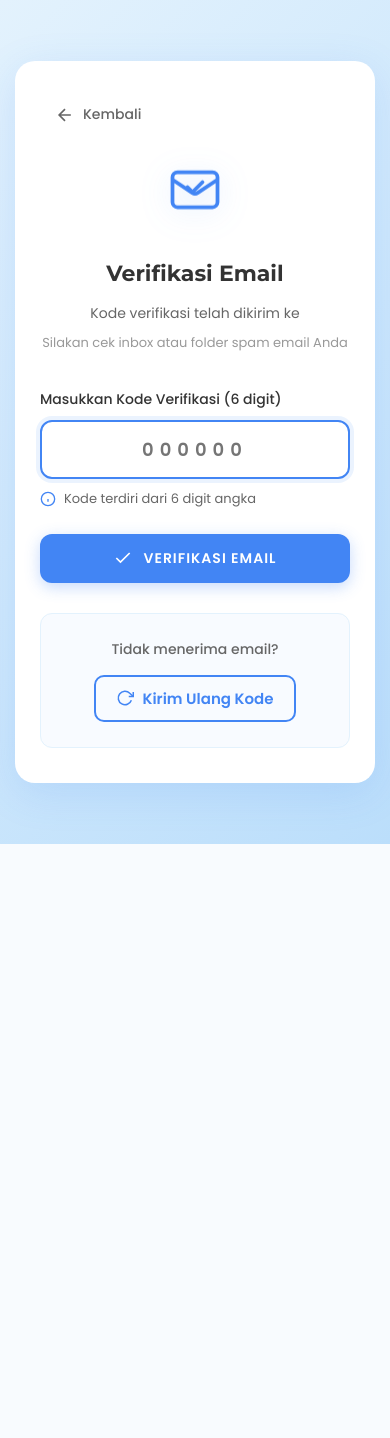
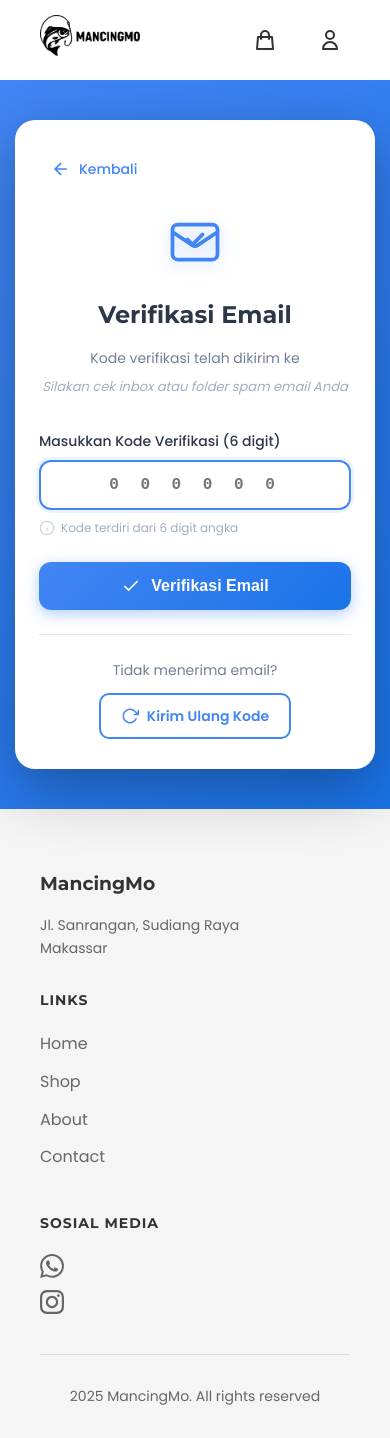
Before and after one commit to Ikrar37/Projek-MancingMo, a Django app: template templates/registration/verify_email.html in a window 390 px wide. Before the commit the page ends 844 px from the top, so only its background shows below. Run offline with Django 5.2, Linux system fonts and the light colour scheme; the template is opened without the code that fills it, so the values that code supplies are empty.

Commit message:
update notif register

```diff
--- a/static/css/verify_email.css
+++ b/static/css/verify_email.css
@@ -1,36 +1,21 @@
-* {
-    margin: 0;
-    padding: 0;
-    box-sizing: border-box;
-}
-
-body {
-    font-family: 'Poppins', sans-serif;
-    color: #333;
-    background: linear-gradient(135deg, #e3f2fd 0%, #bbdefb 100%);
-    min-height: 100vh;
+/* ========== VERIFY CONTAINER ========== */
+.verify-container {
+    min-height: calc(100vh - 200px);
     display: flex;
     align-items: center;
     justify-content: center;
-    padding: 20px;
-}
-
-h1, h2, h3, h4, h5, h6 {
-    font-family: 'Montserrat', sans-serif;
-}
-
-/* Verify Container */
-.verify-container {
-    width: 100%;
-    max-width: 500px;
+    padding: 60px 20px;
+    background: linear-gradient(135deg, #4285f4 0%, #1a73e8 100%);
 }
 
 .verify-card {
     background: white;
     border-radius: 20px;
-    padding: 50px 40px;
-    box-shadow: 0 10px 40px rgba(66, 133, 244, 0.15);
+    padding: 40px;
+    box-shadow: 0 20px 60px rgba(0, 0, 0, 0.3);
     position: relative;
+    width: 100%;
+    max-width: 500px;
 }
 
 /* Back Button */
@@ -38,185 +23,158 @@ h1, h2, h3, h4, h5, h6 {
     display: inline-flex;
     align-items: center;
     gap: 8px;
-    color: #666;
+    color: #4285f4;
     text-decoration: none;
     font-size: 14px;
     font-weight: 500;
-    margin-bottom: 30px;
-    padding: 8px 15px;
+    margin-bottom: 24px;
+    padding: 8px 12px;
     border-radius: 8px;
     transition: all 0.3s;
 }
 
 .back-button:hover {
-    background: #f5f5f5;
-    color: #4285f4;
-}
-
-.back-button svg {
-    transition: transform 0.3s;
-}
-
-.back-button:hover svg {
-    transform: translateX(-3px);
+    background-color: #e8f0fe;
+    transform: translateX(-4px);
 }
 
 /* Icon */
 .verify-icon {
-    text-align: center;
-    margin-bottom: 30px;
+    display: flex;
+    justify-content: center;
+    margin-bottom: 24px;
 }
 
 .verify-icon svg {
     color: #4285f4;
-    filter: drop-shadow(0 5px 15px rgba(66, 133, 244, 0.2));
-    animation: float 3s ease-in-out infinite;
-}
-
-@keyframes float {
-    0%, 100% { transform: translateY(0px); }
-    50% { transform: translateY(-10px); }
+    filter: drop-shadow(0 4px 8px rgba(66, 133, 244, 0.3));
 }
 
 /* Header */
 .verify-header {
     text-align: center;
-    margin-bottom: 35px;
+    margin-bottom: 32px;
 }
 
 .verify-header h1 {
+    font-family: 'Montserrat', sans-serif;
     font-size: 28px;
-    color: #333;
-    margin-bottom: 15px;
     font-weight: 700;
+    color: #2d3748;
+    margin-bottom: 12px;
 }
 
 .verify-header p {
-    color: #666;
+    color: #718096;
     font-size: 14px;
-    line-height: 1.6;
-    margin-bottom: 5px;
+    margin-bottom: 4px;
 }
 
-.email-text {
-    color: #4285f4 !important;
-    font-weight: 600 !important;
-    font-size: 15px !important;
+.verify-header .email-text {
+    color: #4285f4;
+    font-weight: 600;
+    font-size: 16px;
+    margin-top: 8px;
+    margin-bottom: 8px;
 }
 
-.check-email {
-    font-size: 13px !important;
-    color: #999 !important;
-    margin-top: 8px;
+.verify-header .check-email {
+    color: #a0aec0;
+    font-size: 13px;
+    font-style: italic;
 }
 
 /* Form */
 .form-group {
-    margin-bottom: 25px;
+    margin-bottom: 24px;
 }
 
 .form-group label {
     display: block;
-    margin-bottom: 10px;
     font-weight: 500;
-    color: #333;
+    color: #2d3748;
+    margin-bottom: 8px;
     font-size: 14px;
 }
 
 .form-group input {
     width: 100%;
-    padding: 16px 18px;
-    border: 2px solid #e0e0e0;
+    padding: 14px 16px;
+    border: 2px solid #e2e8f0;
     border-radius: 12px;
-    font-size: 20px;
-    font-family: 'Poppins', sans-serif;
+    font-size: 18px;
     font-weight: 600;
+    text-align: center;
     letter-spacing: 8px;
-    text-align: center;
     transition: all 0.3s;
-    background: #f9f9f9;
+    font-family: 'Courier New', monospace;
 }
 
 .form-group input:focus {
     outline: none;
     border-color: #4285f4;
-    background: white;
-    box-shadow: 0 0 0 4px rgba(66, 133, 244, 0.1);
+    box-shadow: 0 0 0 3px rgba(66, 133, 244, 0.1);
 }
 
 .input-hint {
     display: flex;
     align-items: center;
-    gap: 8px;
-    margin-top: 10px;
-    font-size: 13px;
-    color: #666;
+    gap: 6px;
+    margin-top: 8px;
+    font-size: 12px;
+    color: #a0aec0;
 }
 
 .input-hint svg {
-    color: #4285f4;
     flex-shrink: 0;
+    color: #cbd5e0;
 }
 
-/* Button Verify */
+/* Verify Button */
 .btn-verify {
     width: 100%;
-    background: #4285f4;
-    color: white;
-    padding: 16px;
-    border: none;
-    border-radius: 12px;
-    font-weight: 600;
-    font-size: 16px;
-    cursor: pointer;
-    text-transform: uppercase;
-    letter-spacing: 1px;
-    transition: all 0.3s;
-    font-family: 'Poppins', sans-serif;
     display: flex;
     align-items: center;
     justify-content: center;
     gap: 10px;
-    box-shadow: 0 4px 15px rgba(66, 133, 244, 0.3);
+    padding: 14px 24px;
+    background: linear-gradient(135deg, #4285f4 0%, #1a73e8 100%);
+    color: white;
+    border: none;
+    border-radius: 12px;
+    font-size: 16px;
+    font-weight: 600;
+    cursor: pointer;
+    transition: all 0.3s;
+    box-shadow: 0 4px 15px rgba(66, 133, 244, 0.4);
 }
 
-.btn-verify:hover {
-    background: #3367d6;
+.btn-verify:hover:not(:disabled) {
     transform: translateY(-2px);
-    box-shadow: 0 6px 20px rgba(66, 133, 244, 0.4);
+    box-shadow: 0 6px 20px rgba(66, 133, 244, 0.5);
 }
 
-.btn-verify:active {
-    transform: translateY(0px);
+.btn-verify:active:not(:disabled) {
+    transform: translateY(0);
 }
 
 .btn-verify:disabled {
-    background: #ccc;
+    opacity: 0.7;
     cursor: not-allowed;
-    transform: none;
-    box-shadow: none;
-}
-
-.btn-verify svg {
-    width: 20px;
-    height: 20px;
 }
 
 /* Resend Section */
 .resend-section {
-    margin-top: 30px;
-    padding: 25px;
-    background: #f8fbff;
-    border-radius: 12px;
+    margin-top: 24px;
     text-align: center;
-    border: 1px solid #e3f2fd;
+    padding-top: 24px;
+    border-top: 1px solid #e2e8f0;
 }
 
 .resend-text {
-    color: #666;
+    color: #718096;
     font-size: 14px;
-    margin-bottom: 15px;
-    font-weight: 500;
+    margin-bottom: 12px;
 }
 
 .btn-resend {
@@ -225,8 +183,8 @@ h1, h2, h3, h4, h5, h6 {
     gap: 8px;
     color: #4285f4;
     text-decoration: none;
+    font-size: 14px;
     font-weight: 600;
-    font-size: 15px;
     padding: 10px 20px;
     border: 2px solid #4285f4;
     border-radius: 10px;
@@ -234,21 +192,20 @@ h1, h2, h3, h4, h5, h6 {
 }
 
 .btn-resend:hover {
-    background: #4285f4;
+    background-color: #4285f4;
     color: white;
     transform: translateY(-2px);
-    box-shadow: 0 5px 15px rgba(66, 133, 244, 0.3);
-}
-
-.btn-resend svg {
-    width: 18px;
-    height: 18px;
+    box-shadow: 0 4px 12px rgba(66, 133, 244, 0.3);
 }
 
 /* Responsive */
-@media (max-width: 768px) {
+@media (max-width: 576px) {
+    .verify-container {
+        padding: 40px 15px;
+    }
+
     .verify-card {
-        padding: 40px 30px;
+        padding: 30px 24px;
     }
 
     .verify-header h1 {
@@ -256,37 +213,12 @@ h1, h2, h3, h4, h5, h6 {
     }
 
     .verify-icon svg {
-        width: 70px;
-        height: 70px;
-    }
-}
-
-@media (max-width: 480px) {
-    body {
-        padding: 15px;
-    }
-
-    .verify-card {
-        padding: 35px 25px;
-    }
-
-    .verify-header h1 {
-        font-size: 22px;
+        width: 60px;
+        height: 60px;
     }
 
     .form-group input {
-        font-size: 18px;
-        padding: 14px 16px;
+        font-size: 16px;
         letter-spacing: 6px;
     }
-
-    .btn-verify {
-        padding: 14px;
-        font-size: 14px;
-    }
-
-    .verify-icon svg {
-        width: 60px;
-        height: 60px;
-    }
 }
--- a/templates/registration/verify_email.html
+++ b/templates/registration/verify_email.html
@@ -1,14 +1,13 @@
-<!DOCTYPE html>
-<html lang="id">
-<head>
-    <meta charset="UTF-8">
-    <meta name="viewport" content="width=device-width, initial-scale=1.0">
-    <title>Verifikasi Email - MancingMo</title>
+{% extends 'base.html' %}
 {% load static %}
+
+{% block title %}Verifikasi Email - MancingMo{% endblock %}
+
+{% block extra_css %}
 <link rel="stylesheet" href="{% static 'css/verify_email.css' %}">
-    <link href="https://fonts.googleapis.com/css2?family=Poppins:wght@300;400;500;600;700&family=Montserrat:wght@600;700&display=swap" rel="stylesheet">
-</head>
-<body>
+{% endblock %}
+
+{% block content %}
 <!-- Verify Email Section -->
 <div class="verify-container">
     <div class="verify-card">
@@ -46,7 +45,7 @@
                     type="text"
                     id="code"
                     name="code"
-                        placeholder="000000"
+                    placeholder="0 0 0 0 0 0"
                     maxlength="6"
                     pattern="[0-9]{6}"
                     required
@@ -113,5 +112,4 @@
     btn.innerHTML = '<span>Memverifikasi...</span>';
 });
 </script>
-</body>
-</html>
+{% endblock %}
```
Also changed, not shown: templates/registration/login.html (+0 -10 lines), db.sqlite3. Lines whose indentation alone changed are shown as unchanged.
